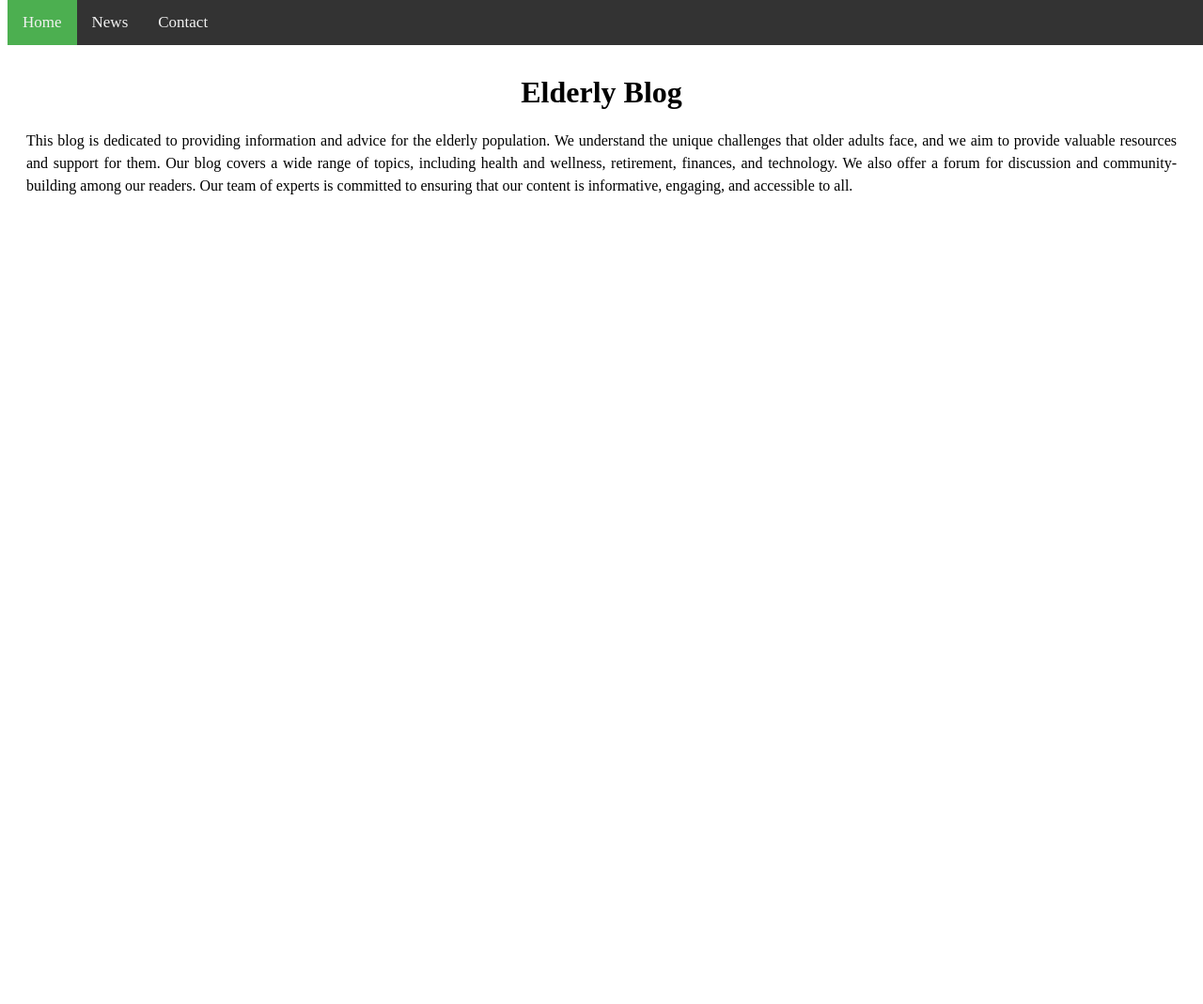
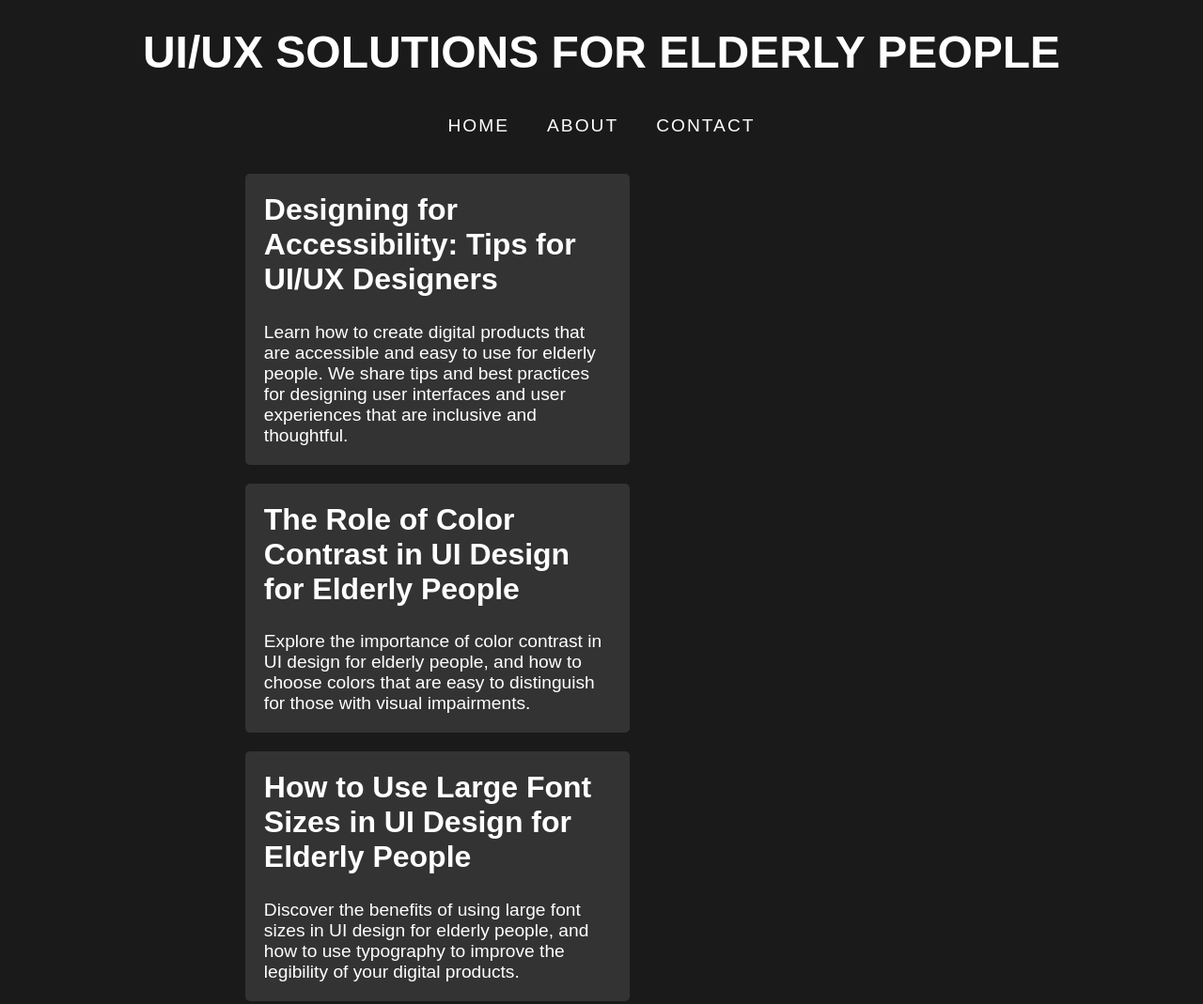
Before and after one commit to Bogdanpoda/Bogdanpoda.github.io, a plain HTML site: page index.html in a window 1280 px wide. Shown: the top 1069 px of the page at 94% size. Before the commit the page ends 800 px from the top, so only its background shows below. Drawn offline with Linux system fonts and the light colour scheme.

Commit message:
Update index.html

```diff
--- a/index.html
+++ b/index.html
@@ -1,74 +1,103 @@
 <!DOCTYPE html>
 <html>
 <head>
-	<title>Elderly Blog</title>
-	<meta name="viewport" content="width=device-width, initial-scale=1.0">
+	<meta charset="UTF-8">
+	<title>UI/UX Solutions for Elderly People</title>
 	<style>
-		/* Navbar styling */
-		.navbar {
-			background-color: #333;
-			overflow: hidden;
-			position: fixed;
-			top: 0;
-			width: 100%;
+		body {
+			background-color: #1a1a1a;
+			color: #fff;
+			font-family: Arial, sans-serif;
 		}
 
-		.navbar a {
-			float: left;
-			color: #f2f2f2;
+		header {
+			padding: 20px;
 			text-align: center;
-			padding: 14px 16px;
-			text-decoration: none;
-			font-size: 17px;
-		}
-
-		.navbar a:hover {
-			background-color: #ddd;
-			color: black;
-		}
-
-		.active {
-			background-color: #4CAF50;
-			color: white;
-		}
-
-		/* Main content styling */
-		.container {
-			margin-top: 80px; /* to avoid navbar overlapping content */
-			padding: 0 20px;
 		}
 
 		h1 {
-			text-align: center;
+			margin: 0;
+			font-size: 3em;
+			text-transform: uppercase;
+		}
+
+		nav {
+			display: flex;
+			justify-content: center;
+			padding: 20px;
+		}
+
+		nav a {
+			color: #fff;
+			font-size: 1.2em;
+			margin: 0 20px;
+			text-decoration: none;
+			text-transform: uppercase;
+			letter-spacing: 2px;
+		}
+
+		main {
+			padding: 20px;
+			display: flex;
+			flex-wrap: wrap;
+			justify-content: space-between;
+			margin: 0 auto;
+			width: 60%;
+			align-self: center;
+		}
+
+		article {
+			background-color: #333;
+			border-radius: 5px;
+			margin-bottom: 20px;
+			padding: 20px;
+			width: calc(50% - 10px);
+		}
+
+		h2 {
+			margin-top: 0;
+			font-size: 2em;
 		}
 
 		p {
-			text-align: justify;
-			line-height: 1.5;
+			margin: 0;
+			font-size: 1.2em;
 		}
 
-		@media screen and (max-width: 600px) {
-			/* Navbar responsiveness */
-			.navbar a {
-				float: none;
-				display: block;
-				text-align: left;
-			}
-		}
 	</style>
 </head>
 <body>
-	<!-- Navbar section -->
-	<div class="navbar">
-		<a class="active" href="#home">Home</a>
-		<a href="#news">News</a>
-		<a href="#contact">Contact</a>
-	</div>
+	<header>
+		<h1>UI/UX Solutions for Elderly People</h1>
+	</header>
 
-	<!-- Main content section -->
-	<div class="container">
-		<h1>Elderly Blog</h1>
-		<p>This blog is dedicated to providing information and advice for the elderly population. We understand the unique challenges that older adults face, and we aim to provide valuable resources and support for them. Our blog covers a wide range of topics, including health and wellness, retirement, finances, and technology. We also offer a forum for discussion and community-building among our readers. Our team of experts is committed to ensuring that our content is informative, engaging, and accessible to all.</p>
-	</div>
+	<nav>
+		<a href="#">Home</a>
+		<a href="#">About</a>
+		<a href="#">Contact</a>
+	</nav>
+
+	<main>
+		<article>
+			<h2>Designing for Accessibility: Tips for UI/UX Designers</h2>
+			<p>Learn how to create digital products that are accessible and easy to use for elderly people. We share tips and best practices for designing user interfaces and user experiences that are inclusive and thoughtful.</p>
+		</article>
+
+		<article>
+			<h2>The Role of Color Contrast in UI Design for Elderly People</h2>
+			<p>Explore the importance of color contrast in UI design for elderly people, and how to choose colors that are easy to distinguish for those with visual impairments.</p>
+		</article>
+
+		<article>
+			<h2>How to Use Large Font Sizes in UI Design for Elderly People</h2>
+			<p>Discover the benefits of using large font sizes in UI design for elderly people, and how to use typography to improve the legibility of your digital products.</p>
+		</article>
+
+		<article>
+			<h2>Creating a Simple and Intuitive Navigation for Elderly People</h2>
+			<p>Learn how to create navigation menus that are easy to use for elderly people, and how to simplify the user experience to reduce cognitive load.</p>
+		</article>
+	</main>
+
 </body>
 </html>
```
